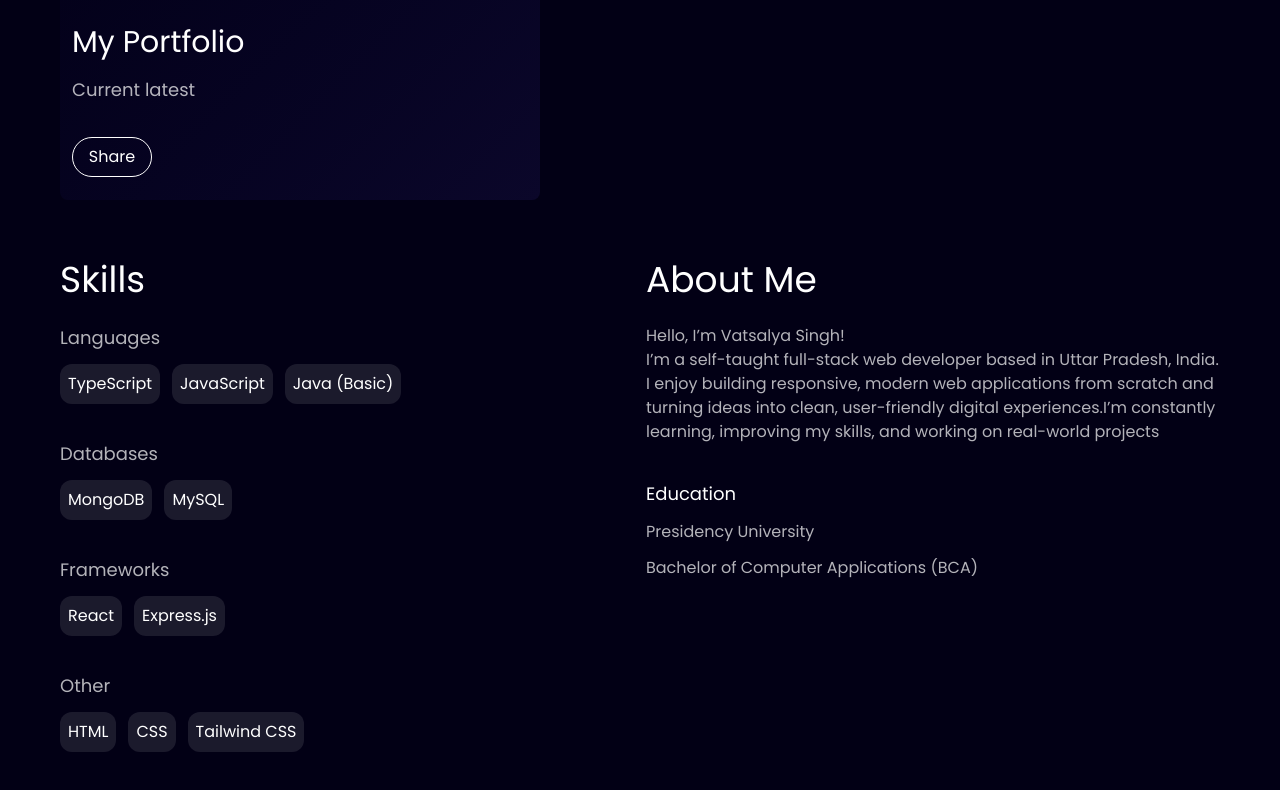
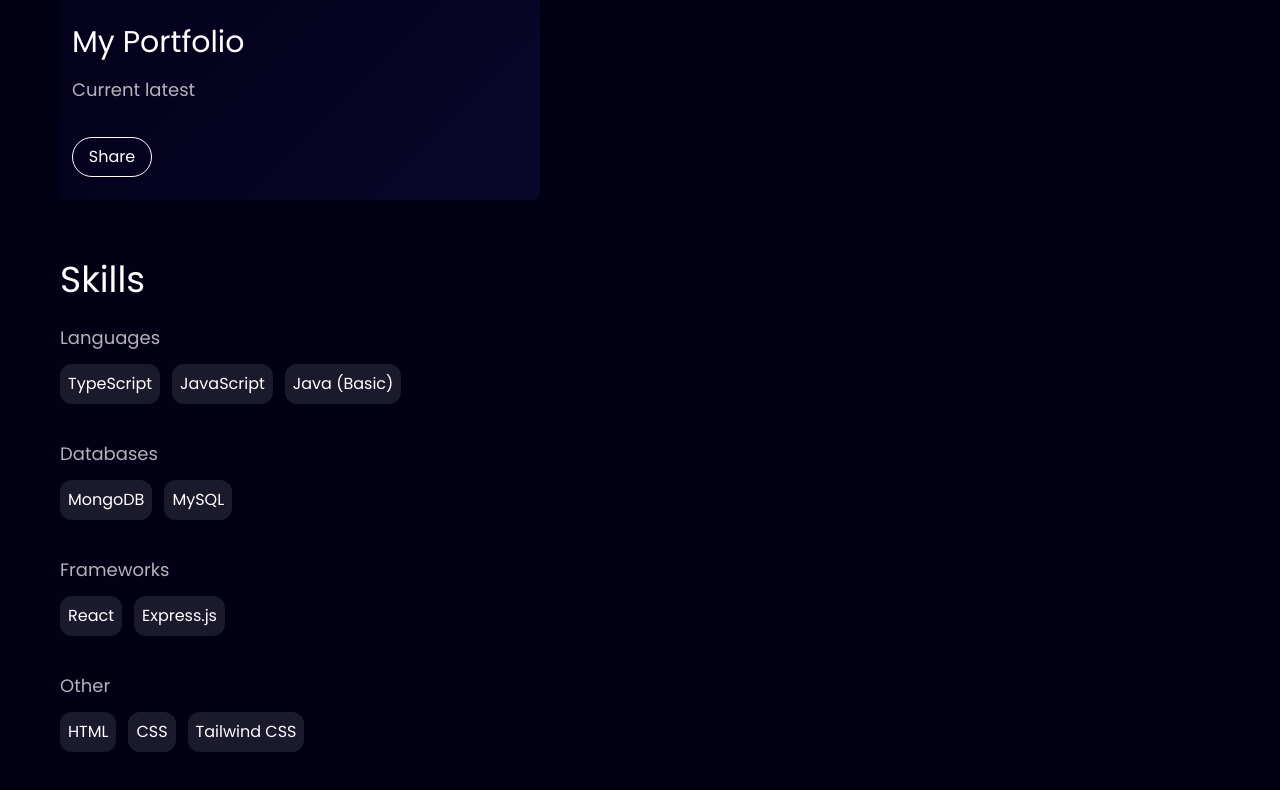
Before and after one commit to vtslforge/Portfolio, a React (Vite) app: page / in a window 1280 px wide. Shown: the part 1144-1934 px from the top of the page. Built offline with nearby package versions, Linux system fonts and the light colour scheme.

Commit message:
- fixed overflow

```diff
--- a/src/Components/Skills.tsx
+++ b/src/Components/Skills.tsx
@@ -2,7 +2,7 @@
   return (
     <main className="pl-3 pr-3 pt-12 md:pt-0 space-y-6 font-poppins md:p-15 flex flex-col items-center w-full">
       <article className="flex 2xl:w-3/4 w-full">
-        <section className="flex flex-col md:flex-row  overflow-scroll gap-3 hide-scrollbar">
+        <section className="flex flex-col md:flex-row  gap-3 hide-scrollbar">
           {/* card 2 start here -> */}
           <section className="h-fit w-screen gap-3 flex flex-col">
             <h1 className="text-4xl">Skills</h1>
```
